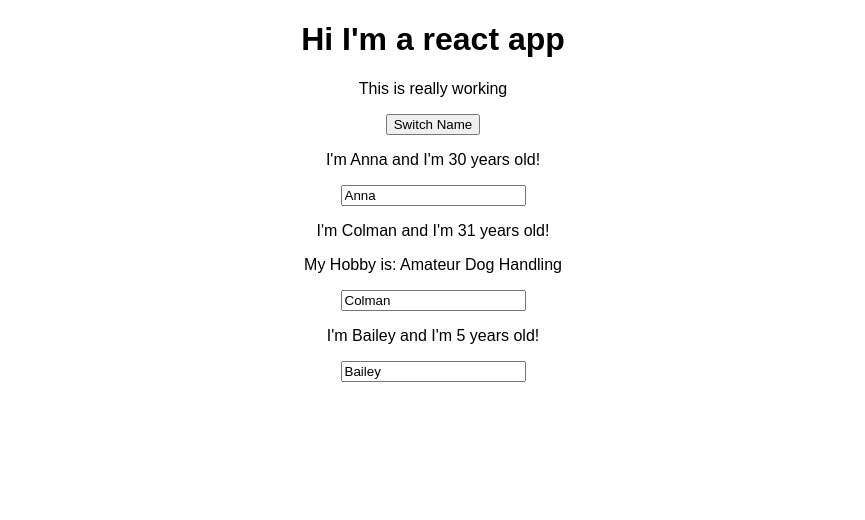
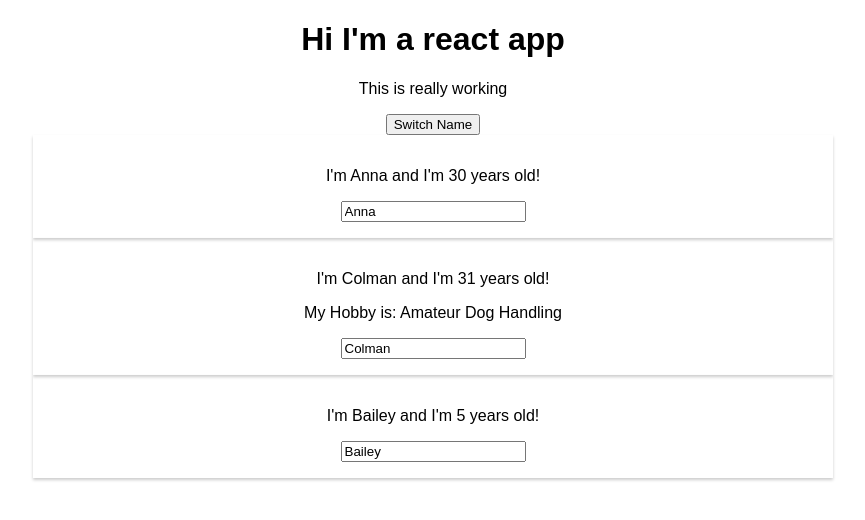
Before and after one commit to ColmanC19/React---The-Complete-Guide-incl-Hooks-React-Router-Redux-, a React (Create React App) app: page / in a window 1280 px wide. Shown: the top 520 px of the page, without its empty margins (207-1072 px from the left). Built offline with nearby package versions, Linux system fonts and the light colour scheme.

Commit message:
add stylesheet for Person and import

```diff
--- /dev/null
+++ b/src/Person/Person.css
@@ -0,0 +1,8 @@
+.Person {
+    width: 60%;
+    margin: auto;
+    broder: 1px solid #eee;
+    box-shadow: 0 2px 3px #ccc;
+    padding: 16px;
+    text-align: center;
+}
--- a/src/Person/Person.js
+++ b/src/Person/Person.js
@@ -1,8 +1,9 @@
 import React from 'react';
+import './Person.css'
 
 const person = (props) => {
 return (
-  <div>
+  <div className="Person">
     <p onClick={props.click}>I'm {props.name} and I'm {props.age} years old!</p>
     <p>{props.children}</p>
     <input type="text" onChange={props.changed} value={props.name}/>
```
